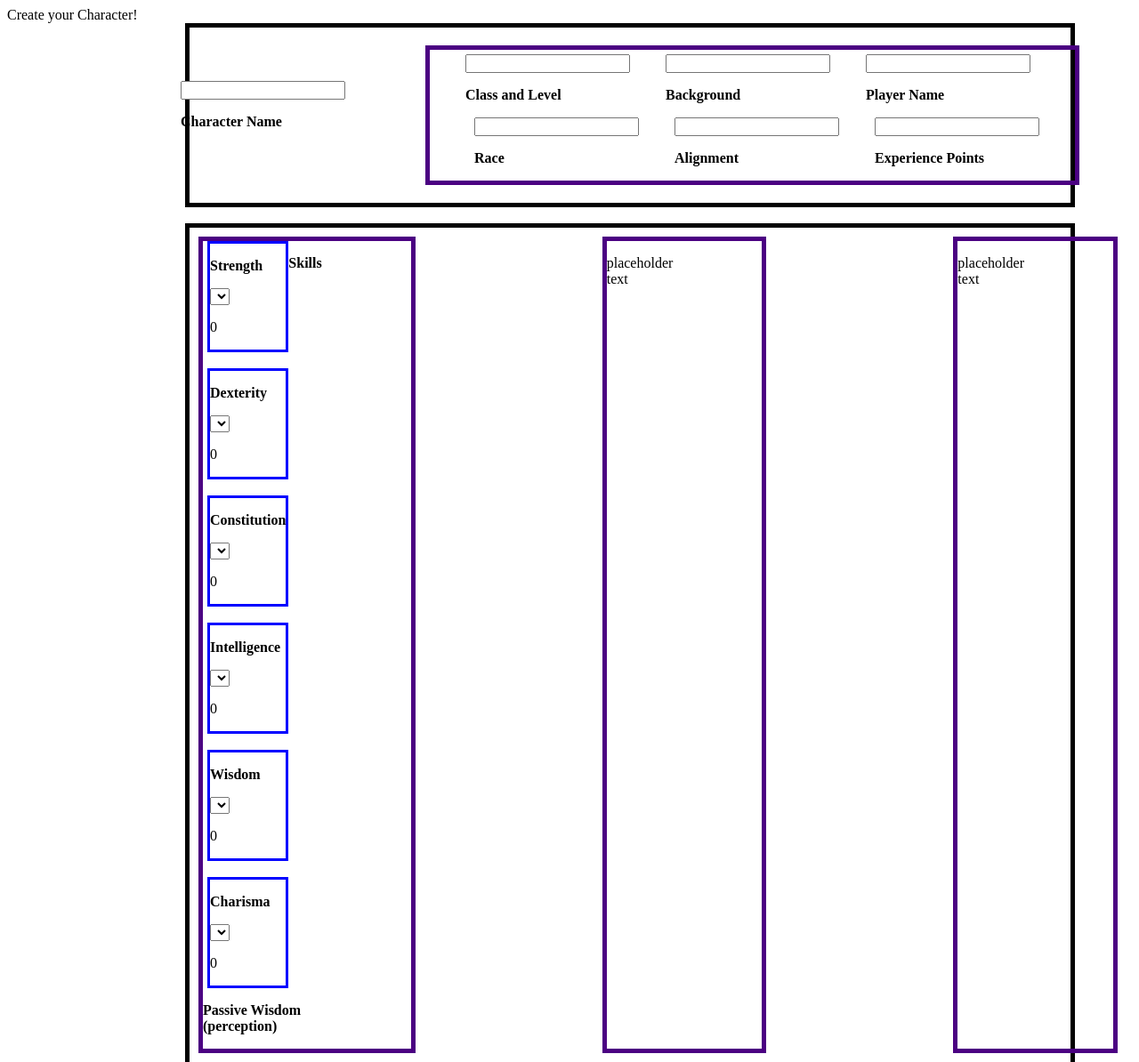
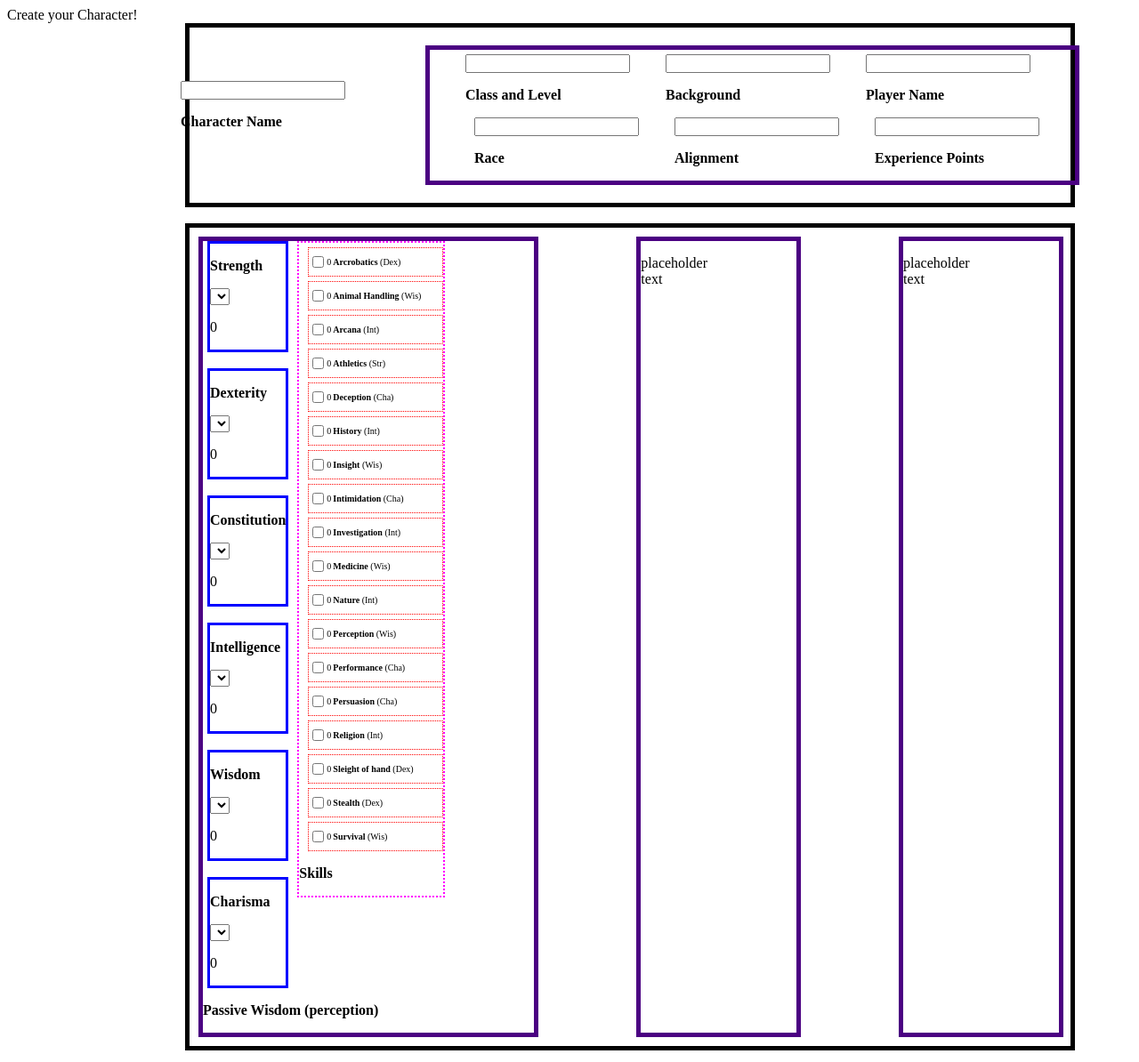
Before and after one commit to consequence-of-the-observer/character-creator, a plain HTML site: page index.html in a window 1280 px wide. Shown: the top 1194 px of the page at 89% size. Drawn offline with Linux system fonts and the light colour scheme.

```diff
--- a/index.html
+++ b/index.html
@@ -126,24 +126,96 @@
                             <div id="proficiency"></div>
                             <div id="saving_throws"></div>
                             <div id="skills">
-                                <div class="skill_type" id="acrobatics"></div>
-                                <div class="skill_type" id="animal_handling"></div>
-                                <div class="skill_type" id="arcana"></div>
-                                <div class="skill_type" id="athletics"></div>
-                                <div class="skill_type" id="deception"></div>
-                                <div class="skill_type" id="history"></div>
-                                <div class="skill_type" id="insight"></div>
-                                <div class="skill_type" id="intimidation"></div>
-                                <div class="skill_type" id="investigation"></div>
-                                <div class="skill_type" id="medicine"></div>
-                                <div class="skill_type" id="nature"></div>
-                                <div class="skill_type" id="perception"></div>
-                                <div class="skill_type" id="performance"></div>
-                                <div class="skill_type" id="persuasion"></div>
-                                <div class="skill_type" id="religion"></div>
-                                <div class="skill_type" id="sleight_of_hand"></div>
-                                <div class="skill_type" id="stealth"></div>
-                                <div class="skill_type" id="survival"></div>
+                                <div class="skill_type" id="acrobatics">
+                                    <input type="checkbox" id="acrobatics_check">
+                                    <p class="skill_mod" id="acrobatics_mod">0</p>
+                                    <p><b>Arcrobatics</b> (Dex)</p>
+                                </div>
+                                <div class="skill_type" id="animal_handling">
+                                    <input type="checkbox" id="animal_handling_check">
+                                    <p class="skill_mod" id="animal_handling_mod">0</p>
+                                    <p><b>Animal Handling </b> (Wis)</p>
+                                </div>
+                                <div class="skill_type" id="arcana">
+                                    <input type="checkbox" id="arcana_check">
+                                    <p class="skill_mod" id="arcana_mod">0</p>
+                                    <p><b>Arcana</b> (Int)</p>
+                                </div>
+                                <div class="skill_type" id="athletics">
+                                    <input type="checkbox" id="athletics_check">
+                                    <p class="skill_mod" id="athletics_mod">0</p>
+                                    <p><b>Athletics</b> (Str)</p>
+                                </div>
+                                <div class="skill_type" id="deception">
+                                    <input type="checkbox" id="deception_check">
+                                    <p class="skill_mod" id="deception_mod">0</p>
+                                    <p><b>Deception</b> (Cha)</p>
+                                </div>
+                                <div class="skill_type" id="history">
+                                    <input type="checkbox" id="history_check">
+                                    <p class="skill_mod" id="history_mod">0</p>
+                                    <p><b>History</b> (Int)</p>
+                                </div>
+                                <div class="skill_type" id="insight">
+                                    <input type="checkbox" id="insight_check">
+                                    <p class="skill_mod" id="insight_mod">0</p>
+                                    <p><b>Insight</b> (Wis)</p>
+                                </div>
+                                <div class="skill_type" id="intimidation">
+                                    <input type="checkbox" id="intimidation_check">
+                                    <p class="skill_mod" id="intimidation_mod">0</p>
+                                    <p><b>Intimidation</b> (Cha)</p>
+                                </div>
+                                <div class="skill_type" id="investigation">
+                                    <input type="checkbox" id="investigation_check">
+                                    <p class="skill_mod" id="investigation_mod">0</p>
+                                    <p><b>Investigation</b> (Int)</p>
+                                </div>
+                                <div class="skill_type" id="medicine">
+                                    <input type="checkbox" id="medicine_check">
+                                    <p class="skill_mod" id="medicine_mod">0</p>
+                                    <p><b>Medicine</b> (Wis)</p>
+                                </div>
+                                <div class="skill_type" id="nature">
+                                    <input type="checkbox" id="nature_check">
+                                    <p class="skill_mod" id="nature_mod">0</p>
+                                    <p><b>Nature</b> (Int)</p>
+                                </div>
+                                <div class="skill_type" id="perception">
+                                    <input type="checkbox" id="perception_check">
+                                    <p class="skill_mod" id="perception_mod">0</p>
+                                    <p><b>Perception</b> (Wis)</p>
+                                </div>
+                                <div class="skill_type" id="performance">
+                                    <input type="checkbox" id="performance_check">
+                                    <p class="skill_mod" id="performance_mod">0</p>
+                                    <p><b>Performance</b> (Cha)</p>
+                                </div>
+                                <div class="skill_type" id="persuasion">
+                                    <input type="checkbox" id="persuasion_check">
+                                    <p class="skill_mod" id="persuasion_mod">0</p>
+                                    <p><b>Persuasion</b> (Cha)</p>
+                                </div>
+                                <div class="skill_type" id="religion">
+                                    <input type="checkbox" id="religion_check">
+                                    <p class="skill_mod" id="religions_mod">0</p>
+                                    <p><b>Religion</b> (Int)</p>
+                                </div>
+                                <div class="skill_type" id="sleight_of_hand">
+                                    <input type="checkbox" id="sleight_of_hand_check">
+                                    <p class="skill_mod" id="sleight_of_hand_mod">0</p>
+                                    <p><b>Sleight of hand</b> (Dex)</p>
+                                </div>
+                                <div class="skill_type" id="stealth">
+                                    <input type="checkbox" id="stealth_check">
+                                    <p class="skill_mod" id="stealth_mod">0</p>
+                                    <p><b>Stealth</b> (Dex)</p>
+                                </div>
+                                <div class="skill_type" id="survival">
+                                    <input type="checkbox" id="survival_check">
+                                    <p class="skill_mod" id="survival_mod">0</p>
+                                    <p><b>Survival</b> (Wis)</p>
+                                </div>
                                 <p><b>Skills</b></p>
                             </div>
                         </div>
--- a/style.css
+++ b/style.css
@@ -50,7 +50,7 @@ body {
     margin-top: 10px;
     margin-bottom: 10px;
     margin-left: 10px;
-    margin-right: 200px;
+    margin-right: 100px;
     padding-right: 100px;
     border: 5px solid indigo;
 }
@@ -63,3 +63,21 @@ body {
     margin-left: 5px;
     border: 3px solid blue;
 }
+
+.skill_type {
+    margin-top: 5px;
+    display: flex;
+    margin-left: 10px;
+    border: 1px dotted red;
+    font-size: 10px;
+    width: 150px;
+}
+
+.skill_mod {
+    margin-right: 2px;
+}
+
+#skills {
+    margin-left: 10px;
+    border: 2px dotted magenta;
+}
```
